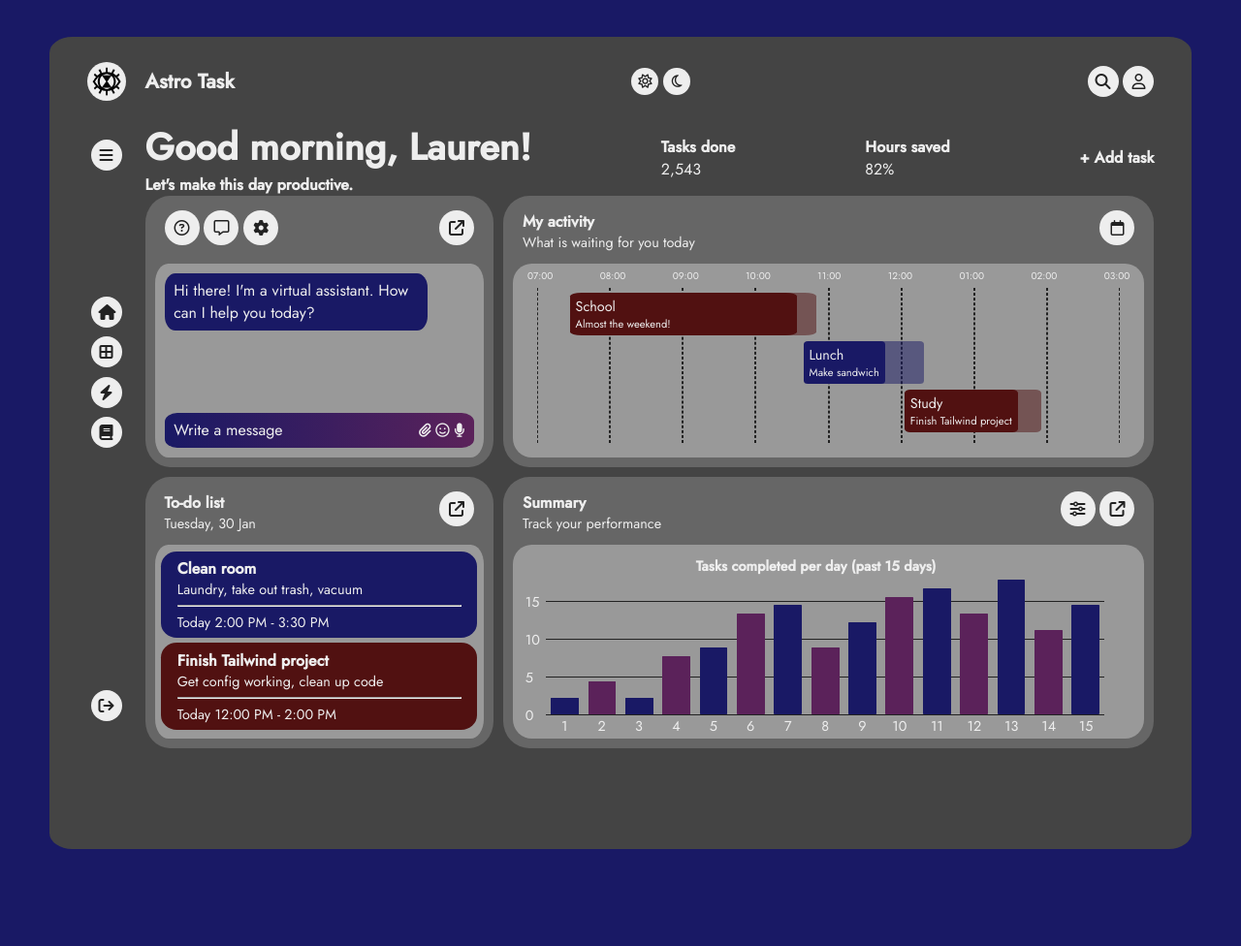
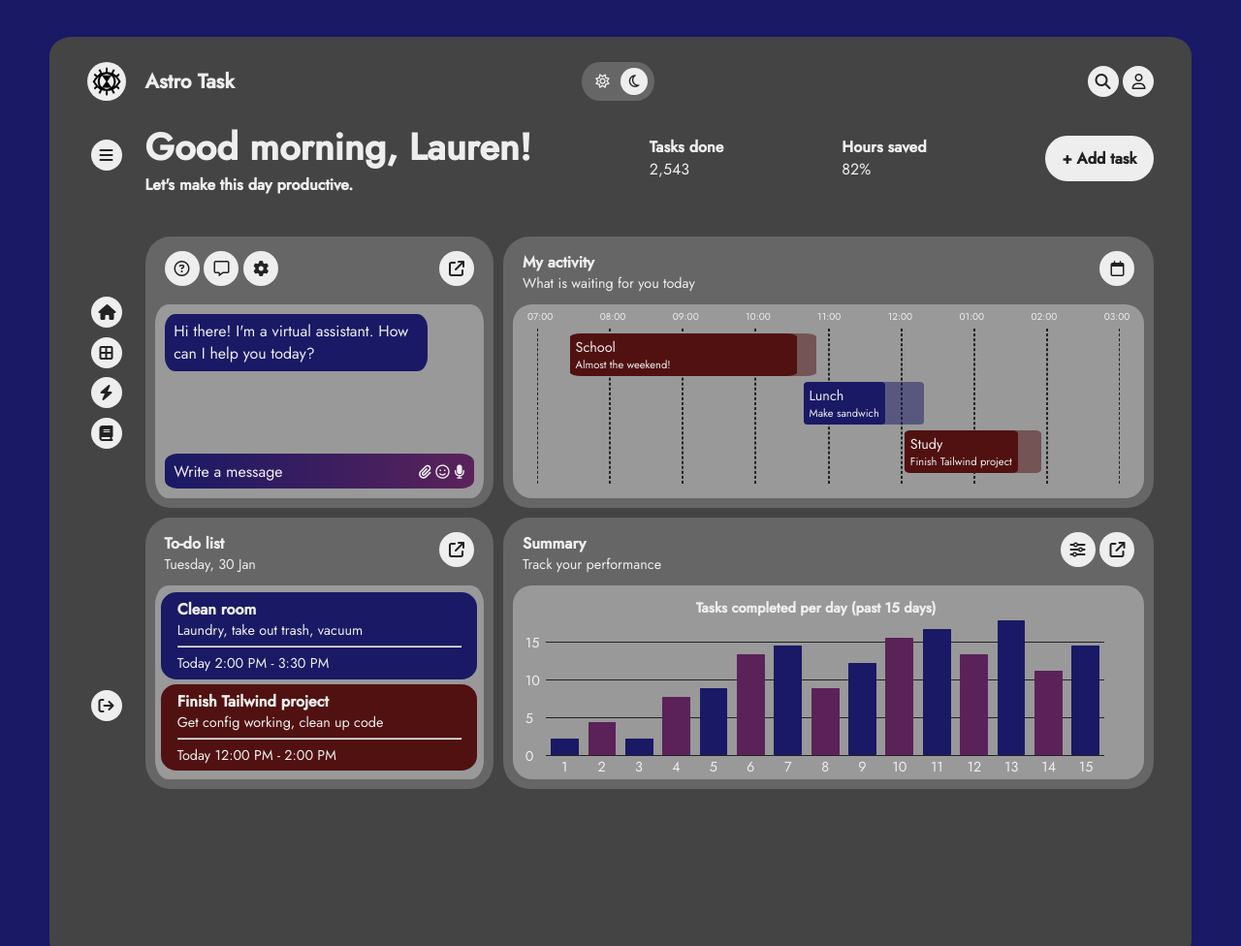
Before and after one commit to kyupin64/dashboard, a plain HTML site: page index.html in a window 1280 px wide. Shown: the top 976 px of the page at 97% size. Before the commit the page ends 876 px from the top, so only its background shows below. Drawn offline with Linux system fonts and the light colour scheme.

Commit message:
Add pill mixin, fix spacing

```diff
--- a/css/style.scss
+++ b/css/style.scss
@@ -16,6 +16,12 @@
     border-radius: #{$border-1} / #{$border-2};
     width: $width;
     height: $height;
+}
+@mixin pill($border, $pad-vert, $pad-horiz, $bg-color) {
+    border-radius: #{$border} / 50%;
+    height: 20%;
+    padding: $pad-vert $pad-horiz;
+    background-color: $bg-color;
 }
 
 * {
@@ -38,7 +44,7 @@ body {
 
 #container {
     @include colors-spacing(base.$dark-grey, $pad-vert: 2%, $pad-horiz: 3%);
-    @include card(2%, 2%, 92%, 110%);
+    @include card(2%, 2%, 92%, 125%);
 
     #top-bar {
         @include flexbox(row wrap, space-between, center);
@@ -56,6 +62,12 @@ body {
                     width: 100%;
                 }
             }
+        }
+        div.dark-mode {
+            @include pill(25%, 6px, 7px, base.$medium-grey);
+        }
+        div:last-child {
+            padding-left: 8%;
         }
     }
     #nav {
@@ -87,11 +99,17 @@ body {
 }
 
 #hero-row {
-    @include flexbox(row wrap, space-between, center);
+    @include flexbox(row wrap, space-between, center, 20px);
+
+    > div:last-child h3 {
+        @include pill(20%, 12px, 18px, base.$very-light-grey);
+        color: base.$very-dark-grey;
+    }
 }
 
 #main-content {
     @include flexbox(row wrap, space-between, $gap: 10px);
+    padding-top: 4%;
 
     .outer-card:nth-child(odd) {
         @include colors-spacing(base.$medium-grey);
@@ -305,3 +323,7 @@ p {
     @include colors-spacing(base.$very-light-grey, base.$very-dark-grey, 7px, 7px);
     width: 28px;
 }
+.dark {
+    background-color: base.$medium-grey;
+    color: base.$very-light-grey;
+}
--- a/index.html
+++ b/index.html
@@ -15,8 +15,8 @@
                     <a href="#"><img src="images/eye-logo.png"></a>
                     <h2>Astro Task</h2>
                 </div>
-                <div>
-                    <i class="fa-regular fa-sun small-icon"></i>
+                <div class="dark-mode">
+                    <i class="fa-regular fa-sun small-icon dark"></i>
                     <i class="fa-regular fa-moon small-icon"></i>
                 </div>
                 <div>
@@ -49,7 +49,9 @@
                         <h3>Hours saved</h3>
                         <div>82%</div>
                     </div>
-                    <h3>+ Add task</h3>
+                    <div>
+                        <h3>+ Add task</h3>
+                    </div>
                 </div>
 
                 <div id="main-content">
```
Also changed, not shown: css/style.css, 1 other file.
